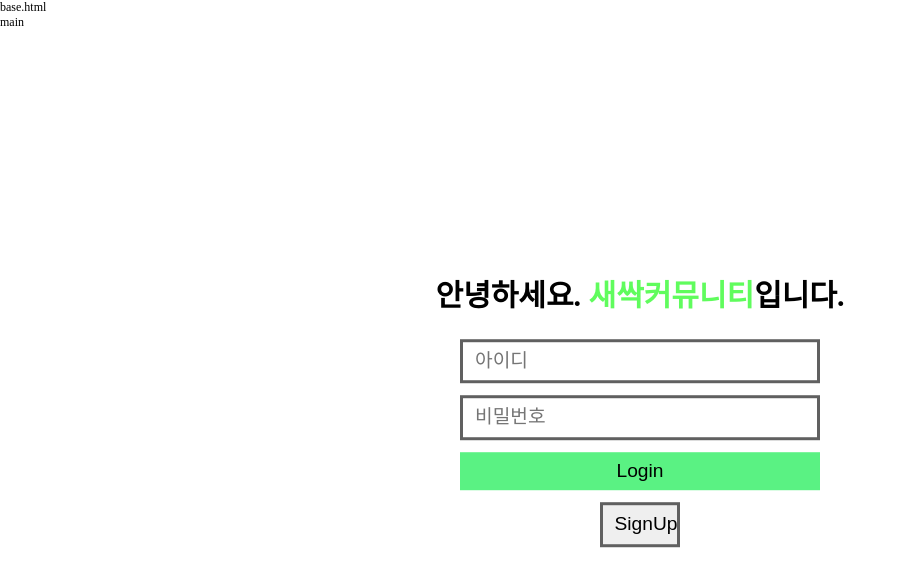
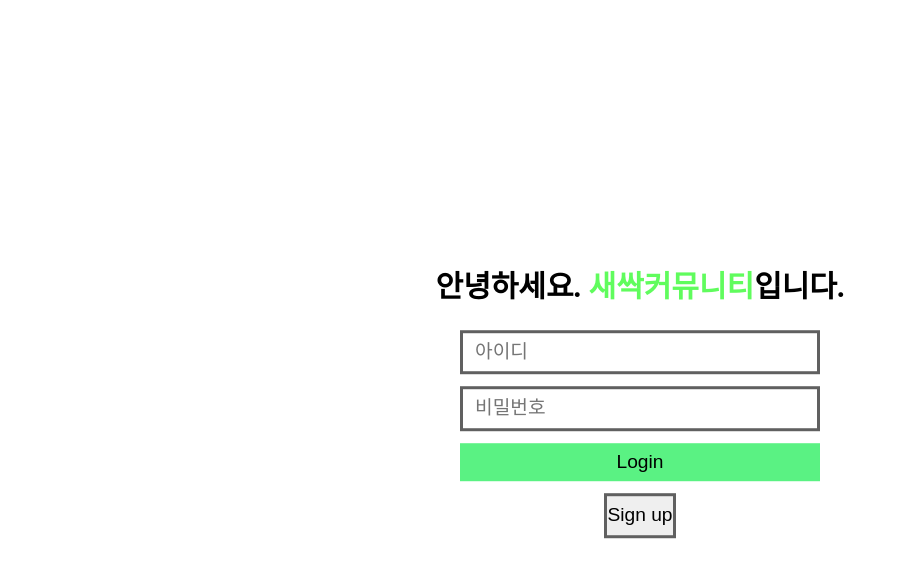
Before and after one commit to Sbeom12/sesac_webproject, a Flask app: page /user/login in a window 1280 px wide. Shown: the top 587 px of the page, without its empty margins (0-907 px from the left). Run offline with Flask 2, Linux system fonts and the light colour scheme.

Commit message:
17:30 edit

```diff
--- a/myproject/sesac/templates/layouts/base.html
+++ b/myproject/sesac/templates/layouts/base.html
@@ -41,11 +41,10 @@
 
 
 
-    <title>Hello, pybo!</title>
+    <title>Login</title>
   </head>
   <body>
-    <p>base.html</p>
-    <a href="{{url_for('main')}}">main</a>
+    <a href="{{url_for('main')}}"></a>
     <!-- 기본 템플릿 안에 삽입될 내용 Start -->
     {% block content %} {% endblock %}
     <!-- 기본 템플릿 안에 삽입될 내용 End -->
--- a/myproject/sesac/templates/pages/user.login.html
+++ b/myproject/sesac/templates/pages/user.login.html
@@ -38,7 +38,7 @@
 
   </form>
   <div class="signup-container">
-    <p><input type="submit" value="SignUp" onclick="location.href='signup'"/></p>
+    <p><input type="submit" value="Sign up" style="padding:0%; margin:auto; text-align: center;"  onclick="location.href='signup'"/></p>
   </div>
 </div>
 </div>
```
